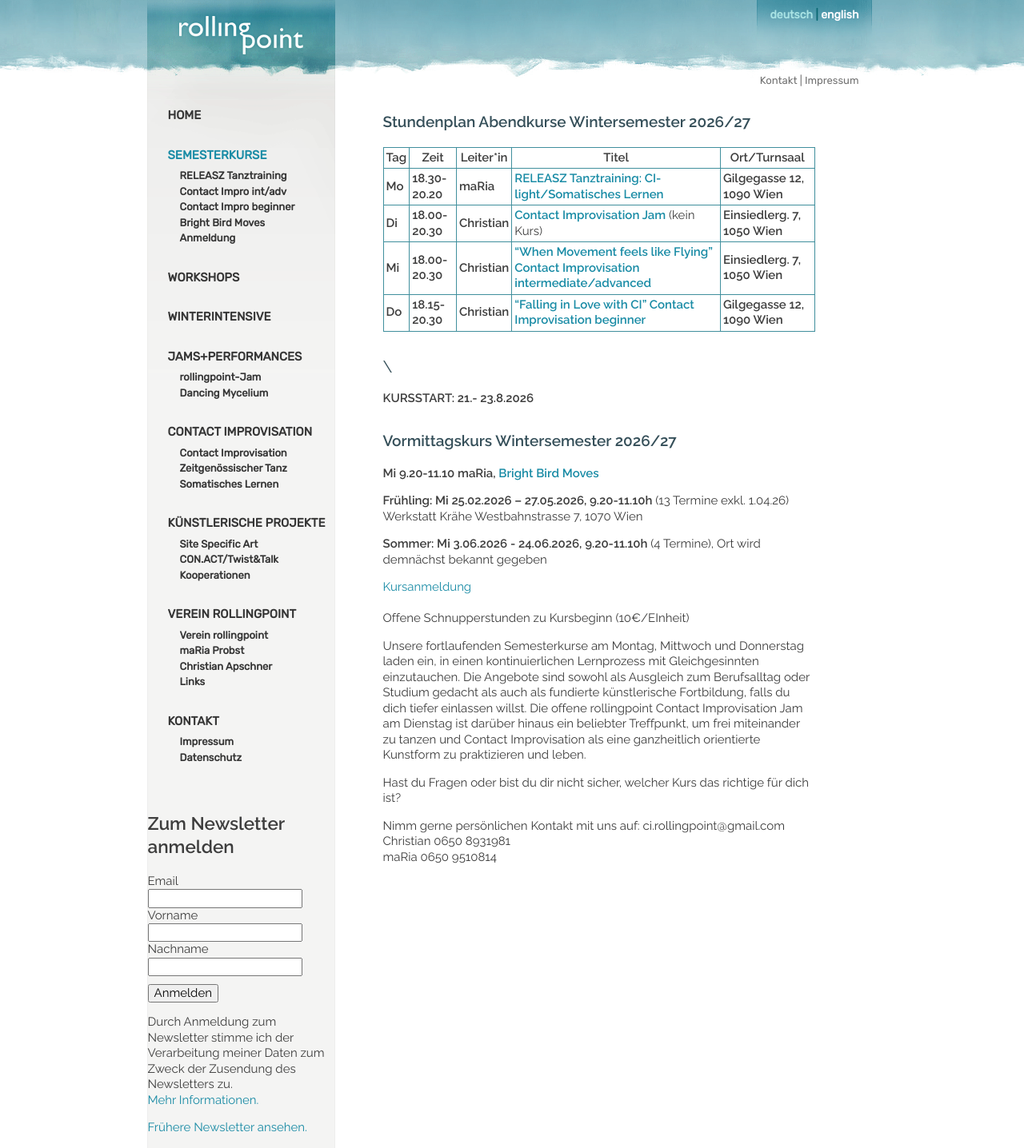
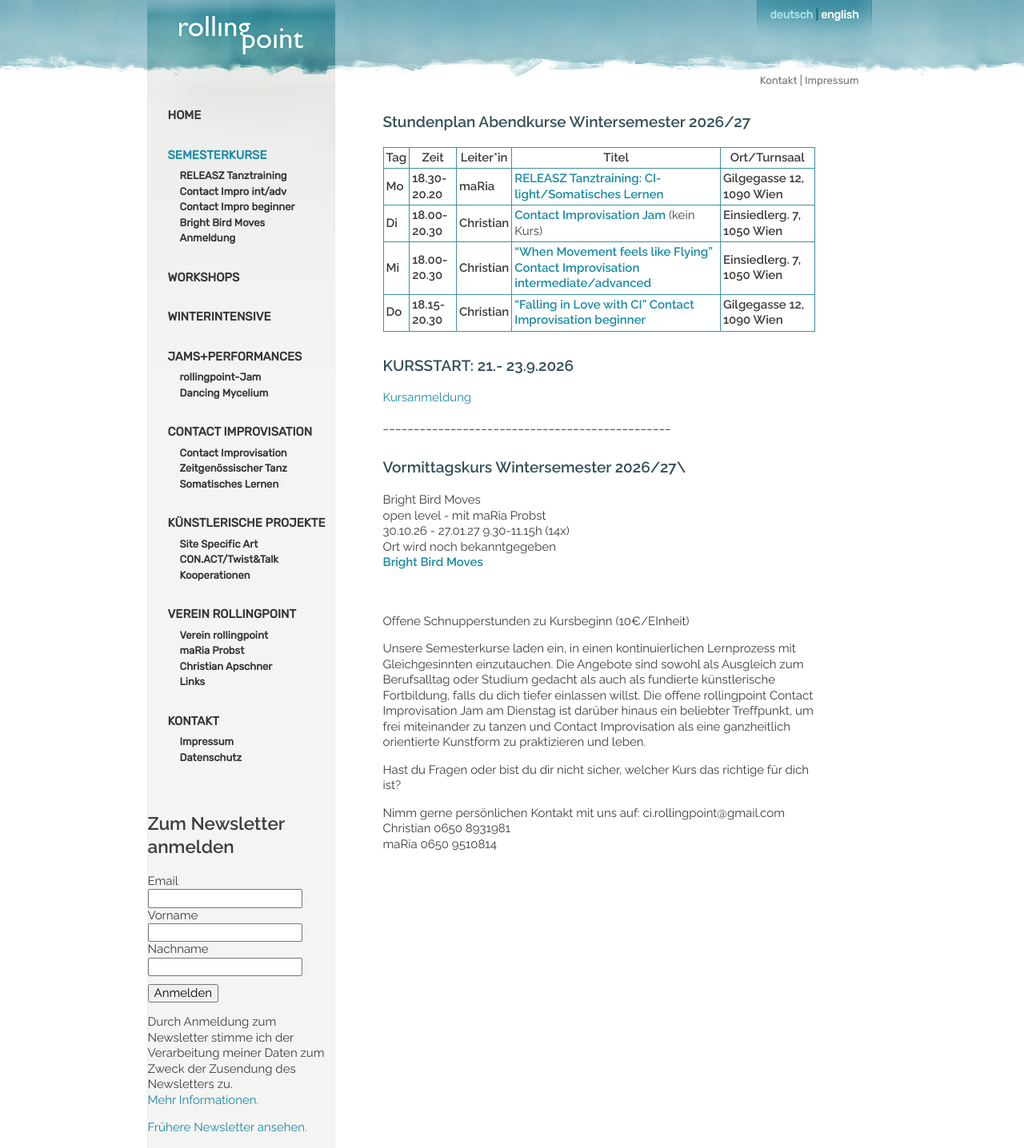
Before and after one commit to manulari/rollingpointat, a Jekyll site: the page built from _pages_de/kurse-1.md, in a window 1280 px wide. Shown: the whole page at 80% size. Built offline with Jekyll 4.4.1, drawn with Linux system fonts in a browser that asks for light colours; comment, search, counter and statistics services are not loaded.

Commit message:
Update page (de) “kurse-1”

```diff
--- a/_pages_de/kurse-1.md
+++ b/_pages_de/kurse-1.md
@@ -5,29 +5,31 @@ language: de
 ---
 ### **Stundenplan Abendkurse Wintersemester 2026/27**
 
-| Tag    | Zeit            | Leiter*in      | Titel                                                                                            | Ort/Turnsaal                  |
-| ------ | --------------- | -------------- | ------------------------------------------------------------------------------------------------ | ----------------------------- |
-| **Mo** | **18.30-20.20** | **maRia**      | **[RELEASZ Tanztraining: CI-light/Somatisches Lernen ](/releasze)**                              | **Gilgegasse 12, 1090 Wien**  |
-| **Di** | **18.00-20.30** | **Christian**  | **[Contact Improvisation Jam](/jams)** (kein Kurs)                                               | **Einsiedlerg. 7, 1050 Wien** |
-| **Mi** | **18.00-20.30** | **Christian**  | **[“When Movement feels like Flying" Contact Improvisation intermediate/advanced](/contactadv)** | **Einsiedlerg. 7, 1050 Wien** |
-| **Do** | **18.15-20.30** | **Christian**  | **["Falling in Love with CI" Contact Improvisation beginner](/contactbeg)**                      | **Gilgegasse 12, 1090 Wien**  |
+| Tag    | Zeit            | Leiter*in     | Titel                                                                                            | Ort/Turnsaal                  |
+| ------ | --------------- | ------------- | ------------------------------------------------------------------------------------------------ | ----------------------------- |
+| **Mo** | **18.30-20.20** | **maRia**     | **[RELEASZ Tanztraining: CI-light/Somatisches Lernen ](/releasze)**                              | **Gilgegasse 12, 1090 Wien**  |
+| **Di** | **18.00-20.30** | **Christian** | **[Contact Improvisation Jam](/jams)** (kein Kurs)                                               | **Einsiedlerg. 7, 1050 Wien** |
+| **Mi** | **18.00-20.30** | **Christian** | **[“When Movement feels like Flying" Contact Improvisation intermediate/advanced](/contactadv)** | **Einsiedlerg. 7, 1050 Wien** |
+| **Do** | **18.15-20.30** | **Christian** | **["Falling in Love with CI" Contact Improvisation beginner](/contactbeg)**                      | **Gilgegasse 12, 1090 Wien**  |
 
-## \
-**KURSSTART: 21.- 23.8.2026**
+### **KURSSTART: 21.- 23.9.2026**
 
-### Vormittagskurs Wintersemester 2026/27
+[Kursanmeldung](https://rollingpoint.at/Kursanmeldung)
 
-**Mi 9.20-11.10 maRia, [Bright Bird Moves](/Vormittagskurs)**
+\_\_\_\_\_\_\_\_\_\_\_\_\_\_\_\_\_\_\_\_\_\_\_\_\_\_\_\_\_\_\_\_\_\_\_\_\_\_\_\_\_\_\_\_\_\__
 
-**Frühling: Mi 25.02.2026 – 27.05.2026, 9.20-11.10h** (13 Termine exkl. 1.04.26) Werkstatt Krähe Westbahnstrasse 7, 1070 Wien
+### Vormittagskurs Wintersemester 2026/27\
+Bright Bird Moves\
+open  level - mit maRia Probst\
+30.10.26 - 27.01.27 9.30-11.15h (14x)\
+Ort wird noch bekanntgegeben\
+**[Bright Bird Moves](/Vormittagskurs)**
 
-**Sommer: Mi 3.06.2026 - 24.06.2026, 9.20-11.10h** (4 Termine), Ort wird demnächst bekannt gegeben
-
-[Kursanmeldung](https://rollingpoint.at/Kursanmeldung)\
+\
 \
 Offene Schnupperstunden zu Kursbeginn (10€/EInheit)
 
-Unsere fortlaufenden Semesterkurse am Montag, Mittwoch und Donnerstag laden ein, in einen kontinuierlichen Lernprozess mit Gleichgesinnten einzutauchen. Die Angebote sind sowohl als Ausgleich zum Berufsalltag oder Studium gedacht als auch als fundierte künstlerische Fortbildung, falls du dich tiefer einlassen willst. Die offene rollingpoint Contact Improvisation Jam am Dienstag ist darüber hinaus ein beliebter Treffpunkt, um frei miteinander zu tanzen und Contact Improvisation als eine ganzheitlich orientierte  Kunstform zu praktizieren und leben.
+Unsere Semesterkurse laden ein, in einen kontinuierlichen Lernprozess mit Gleichgesinnten einzutauchen. Die Angebote sind sowohl als Ausgleich zum Berufsalltag oder Studium gedacht als auch als fundierte künstlerische Fortbildung, falls du dich tiefer einlassen willst. Die offene rollingpoint Contact Improvisation Jam am Dienstag ist darüber hinaus ein beliebter Treffpunkt, um frei miteinander zu tanzen und Contact Improvisation als eine ganzheitlich orientierte  Kunstform zu praktizieren und leben.
 
 Hast du Fragen oder bist du dir nicht sicher, welcher Kurs das richtige für dich ist?
 
```
